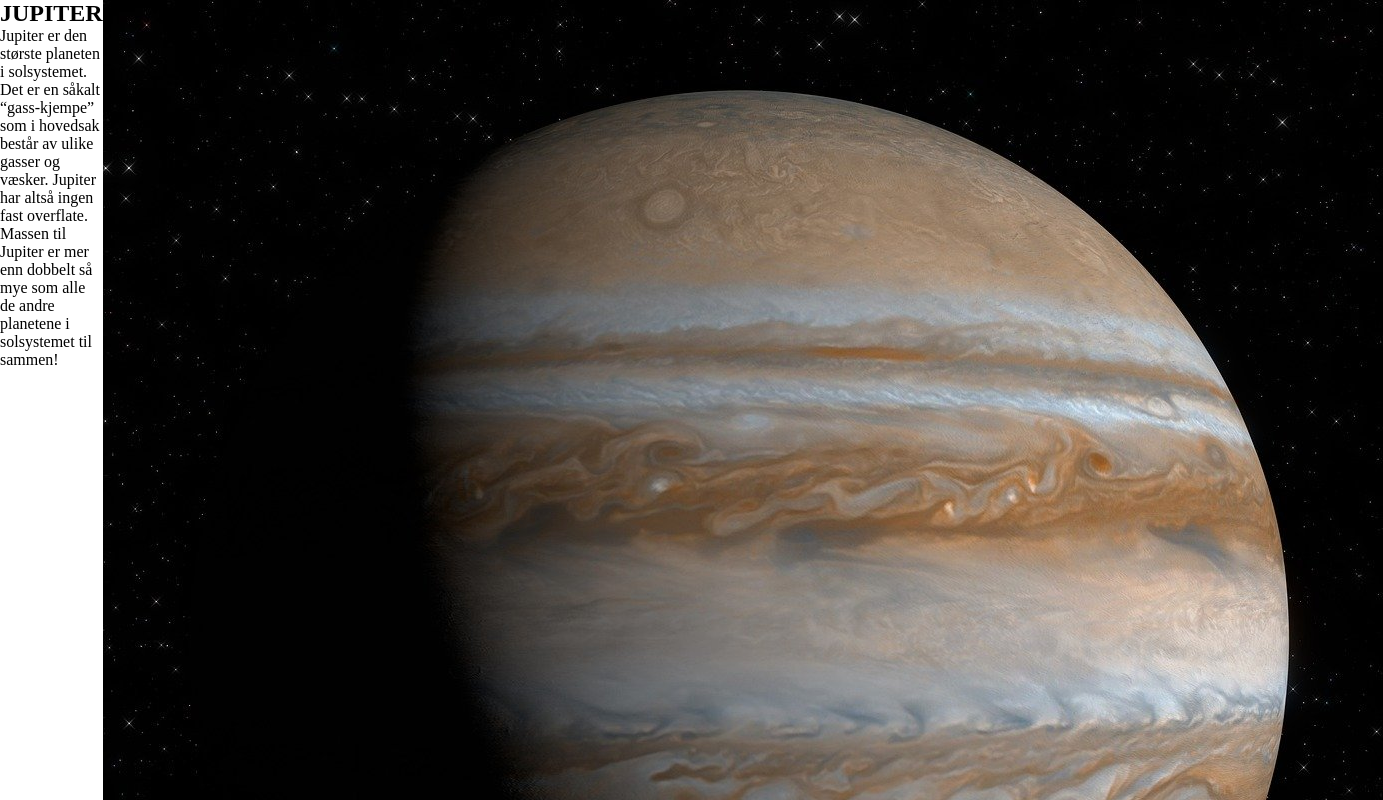
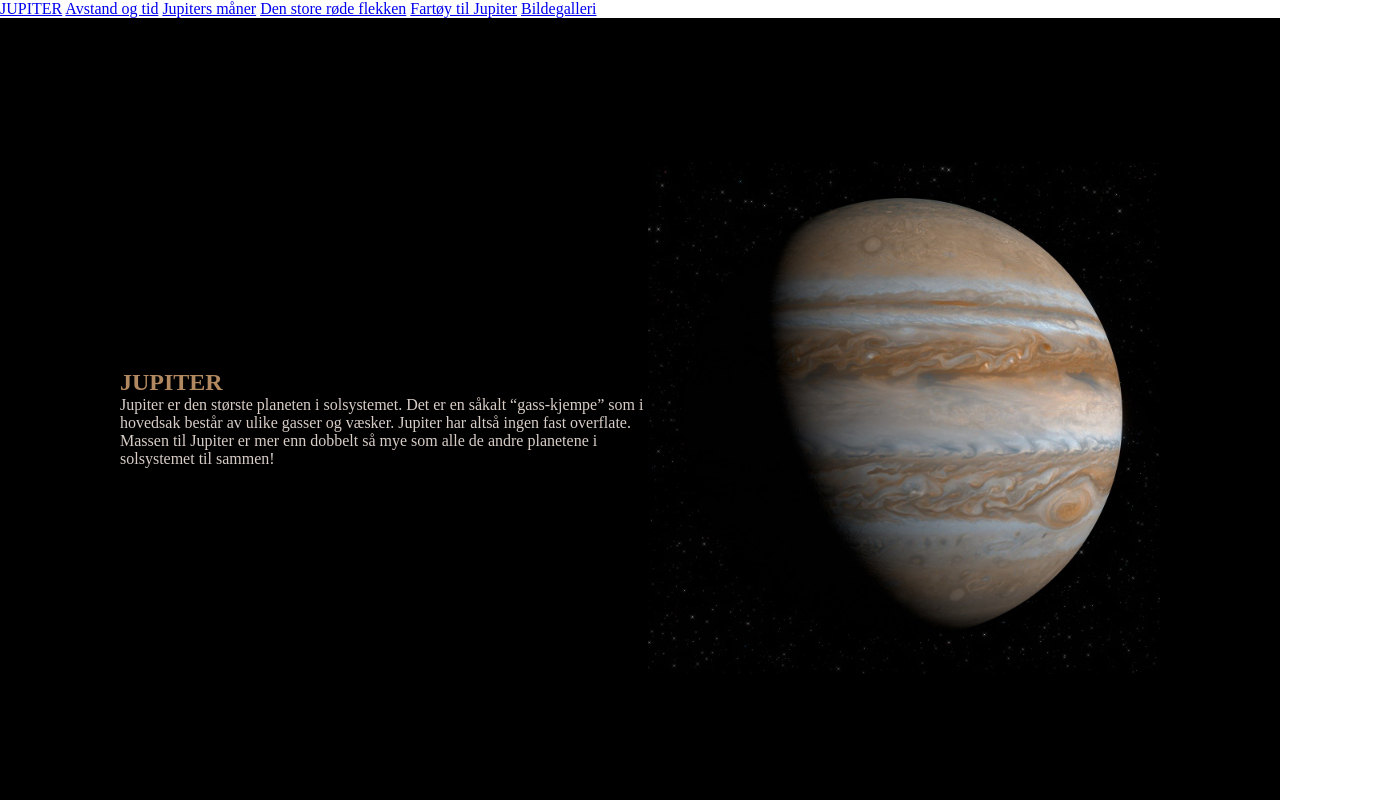
Before and after one commit to janerik321/jupiter, a plain HTML site: page index.html in a window 1280 px wide. Shown: the top 800 px of the page, 1383 px wide, since content can reach past the window. Drawn offline with Linux system fonts and the light colour scheme.

Commit message:
added navbar links and css

```diff
--- a/index.html
+++ b/index.html
@@ -7,6 +7,15 @@
     <title>Document</title>
   </head>
   <body>
+    <nav id="menu">
+      <a href="#main">JUPITER</a>
+      <a href="#distance-time">Avstand og tid</a>
+      <a href="#moons">Jupiters måner</a>
+      <a href="#red-spot">Den store røde flekken</a>
+      <a href="#spacecraft">Fartøy til Jupiter</a>
+      <a href="gallery">Bildegalleri</a>
+    </nav>
+
     <section id="main">
       <div>
         <h1>JUPITER</h1>
@@ -18,6 +27,7 @@
         </p>
       </div>
       <img
+        id="jupiter-main"
         src="images/jupiter-7291995_1280.jpg"
         alt="The planet Jupiter in partial shade."
       />
--- a/style.css
+++ b/style.css
@@ -3,6 +3,20 @@
   padding: 0;
   box-sizing: border-box;
 }
+h1 {
+  color: #b28860;
+}
+p {
+  color: #d8cdc7;
+}
 #main {
+  height: 100vh;
   display: flex;
+  background-color: black;
+  justify-content: center;
+  align-items: center;
+  padding: 120px;
 }
+#jupiter-main {
+  width: 40vw;
+}
```
Also changed, not shown: images/Nytt Tekstdokument.txt.
